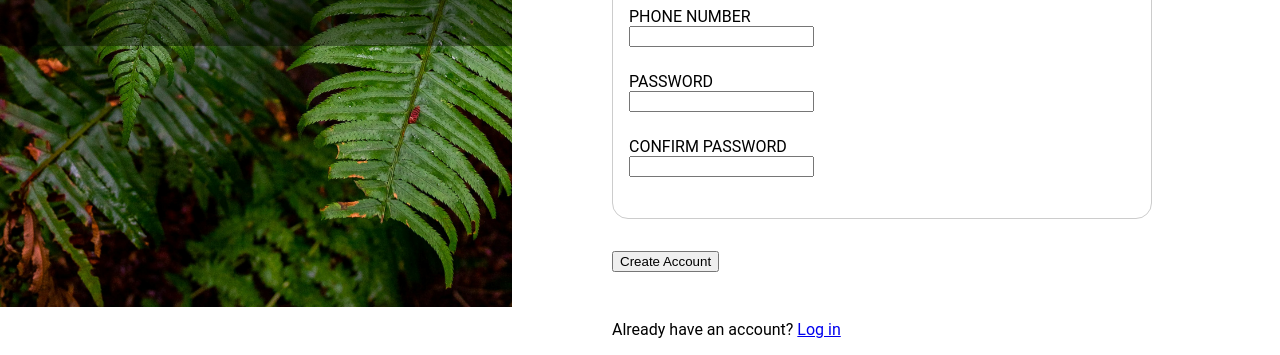
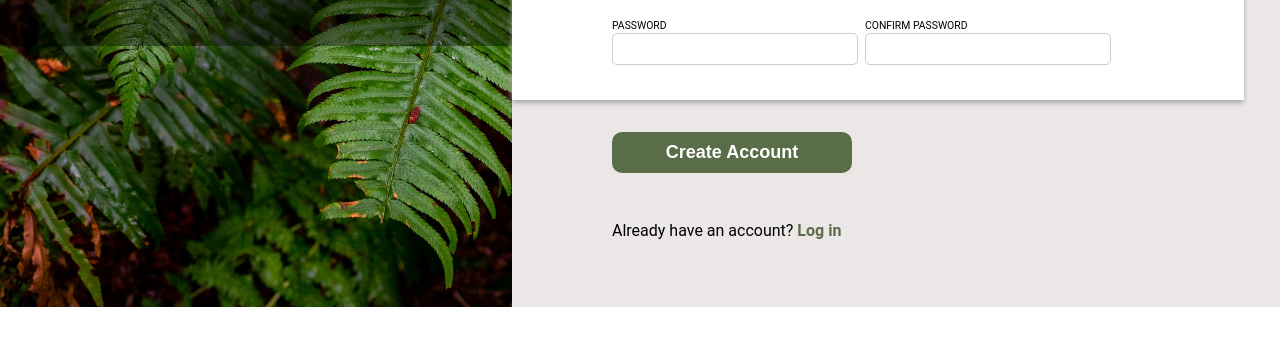
Before and after one commit to Mo-Kash/Sign-up-Page, a plain HTML site: page index.html in a window 1280 px wide. Shown: the part 493-848 px from the top of the page. After the commit the page ends 800 px from the top, so only its background shows below. Drawn offline with Linux system fonts and the light colour scheme; a web font is replaced by a local one.

Commit message:
Update style.css

```diff
--- a/style.css
+++ b/style.css
@@ -6,6 +6,7 @@
 
 :root{
     --button-colour: #596D48;
+    --button-colour-darker: #465c34;
     --border-colour: #E5E7EB;
     --invalid-colour: red;
 }
@@ -44,18 +45,21 @@ body{
     flex-direction: column;
     align-items:flex-start;
     justify-content: center;
-    width: 50vw;
     font-family: "Roboto", sans-serif;
+    background-color: rgb(235, 231, 231);
 }
 form{
     display:inline-block;
 
 }
 .details{
-    border: 1px solid #ccc;
-    border-radius: 1em;
-    padding:1em;
-    margin-left:100px;
+    height: 30%;
+    box-shadow: 0 3px 5px rgb(172, 169, 169);
+    background-color: white;
+    padding-top:15px;
+    padding-bottom:10px;
+    padding-left:100px;
+    padding-right:calc(60vw - 637.667px);
 }
 
 ul{
@@ -65,30 +69,58 @@ ul{
 }
 li{
     display: inline-block;
-    margin-right: 75px;
+    margin-right:3px;
     margin-bottom: 25px;
-}
-.namesec,.contactsec,.passwdsec{
-    display:flex;
-    align-items: center;
-    justify-content: left;
-    gap: 100px;
 }
 
 .description{
     font-size: 24px;
-    font-weight: bold;
+    font-weight: 500;
     margin-left: 100px;
+    width:60%;
 }
 .headertxt{
     font-size: 24px;
-    font-weight: bold;
+    font-weight: 500;
 }
 .submitbutt{
     margin-top:32px;
     margin-left:100px;
 }
+
 .footer{
     margin-top:32px;
     margin-left:100px;
 }
+label{
+    font-size: 0.65rem;
+}
+input[type="text"],input[type="email"],input[type="password"]{
+    height: 3.5vh;
+    width: 30vh;
+    border: solid 1.25px rgb(206, 204, 204);
+    border-radius: 5px;
+}
+
+input[type="submit"]{
+    border:none;
+    text-decoration: none;
+    background-color: var(--button-colour);
+    width:240px;
+    height:auto;
+    padding: 10px 40px 10px 40px;
+    color: white;
+    border-radius: 10px;
+    font-size: 18px;
+    font-weight: 600;
+    transition: 0.5s;
+}
+input[type="submit"]:hover{
+    cursor:pointer;
+    background-color: var(--button-colour-darker);
+}
+a{
+    text-decoration: none;
+    color:var(--button-colour);
+    font-weight: 600;
+}
```
